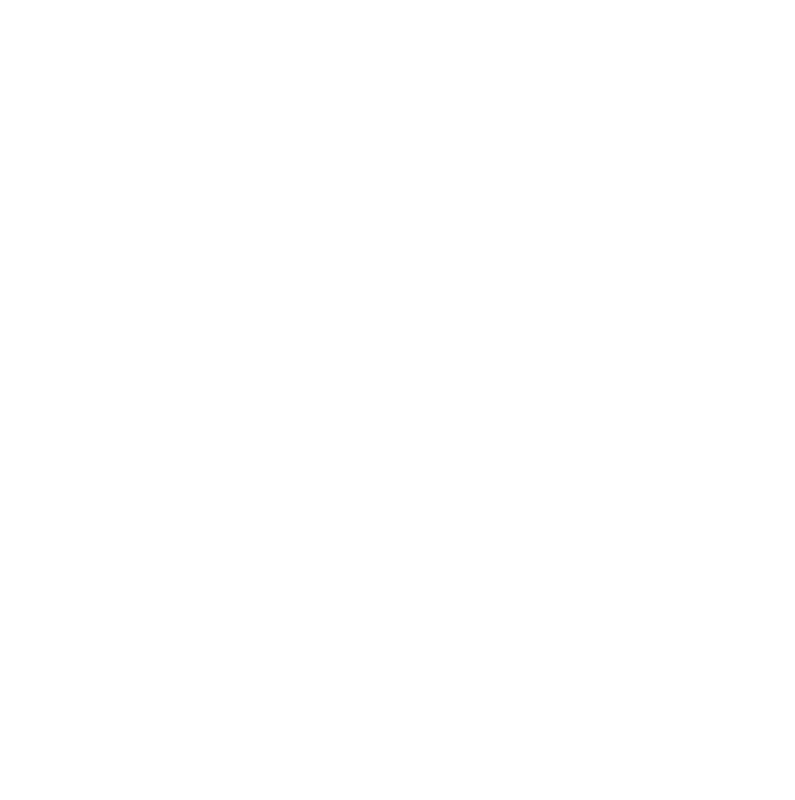
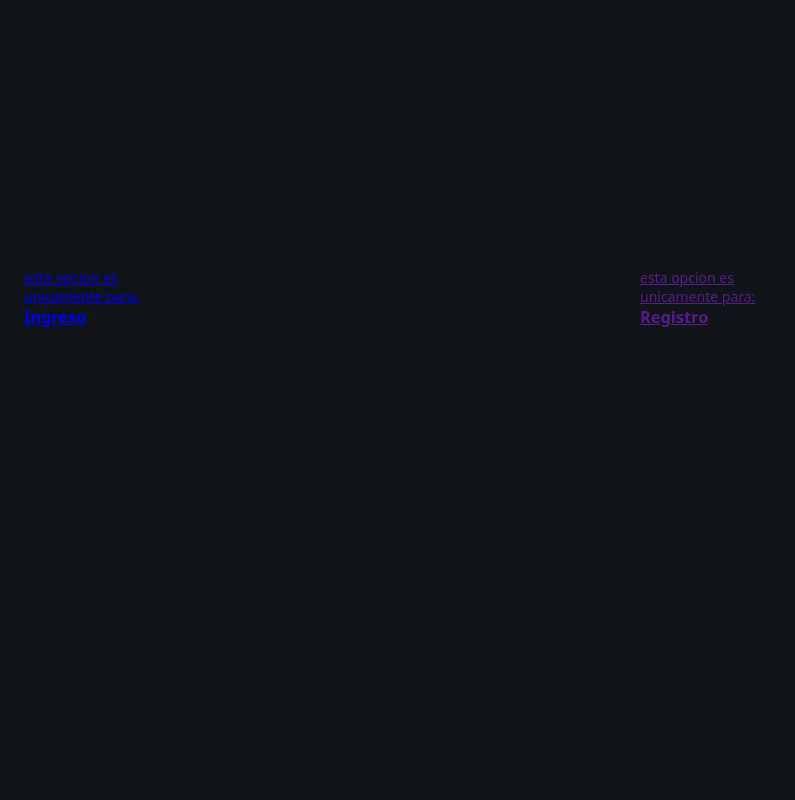
Before and after one commit to arleysxn/notas, a PHP site: page /notas.php in a window 1280 px wide. Before the commit the part shown is empty. Shown: the whole page, without its empty margins (0-795 px from the left). Run offline with PHP 8.4, Linux system fonts and the light colour scheme; grey boxes are pictures that could not be loaded.

Commit message:
se actualizo notas.php

```diff
--- a/notas/notas.php
+++ b/notas/notas.php
@@ -1,3 +1,29 @@
-<?php
-//pagina principal ingresar al sistema
-?>
+
+<!DOCTYPE html>
+<html lang="en">
+<head>
+    <meta charset="UTF-8">
+    <meta name="viewport" content="width=device-width, initial-scale=1.0">
+    <link rel="stylesheet" href="./css/estilos.css">
+    <title>inicio</title>
+</head>
+<body>
+<section class="estudiante-section">
+    <div class="card-grid">
+        <a class="card" href="./index.php">
+        <div class="card_background" style="background-image: url(../img/rick.webp)"></div>
+        <p class="card_category">esta opcion es unicamente para:</p>
+        <h3 class="card_heading">Ingreso</h3>
+        </div>
+    </a>
+    <div class="card-grid">
+        <a class="card" href="">
+        <div class="card_background" style="background-image: url(../img/j.png)"></div>
+        <p class="card_category">esta opcion es unicamente para:</p>
+        <h3 class="card_heading">Registro</h3>
+        </div>
+    </a>
+</section>
+
+</body>
+</html>
```
